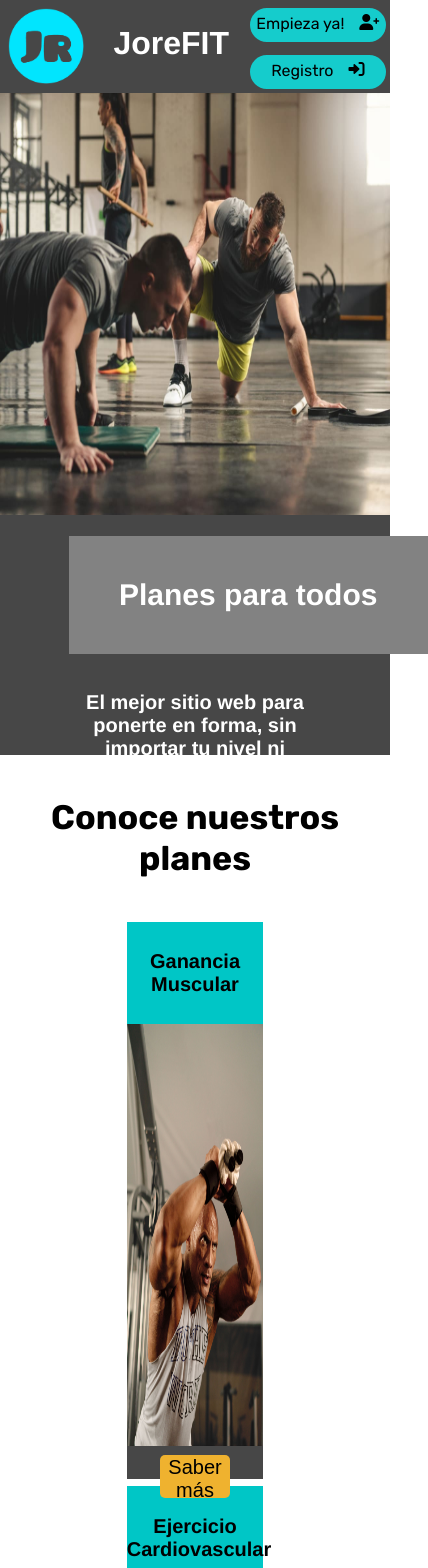
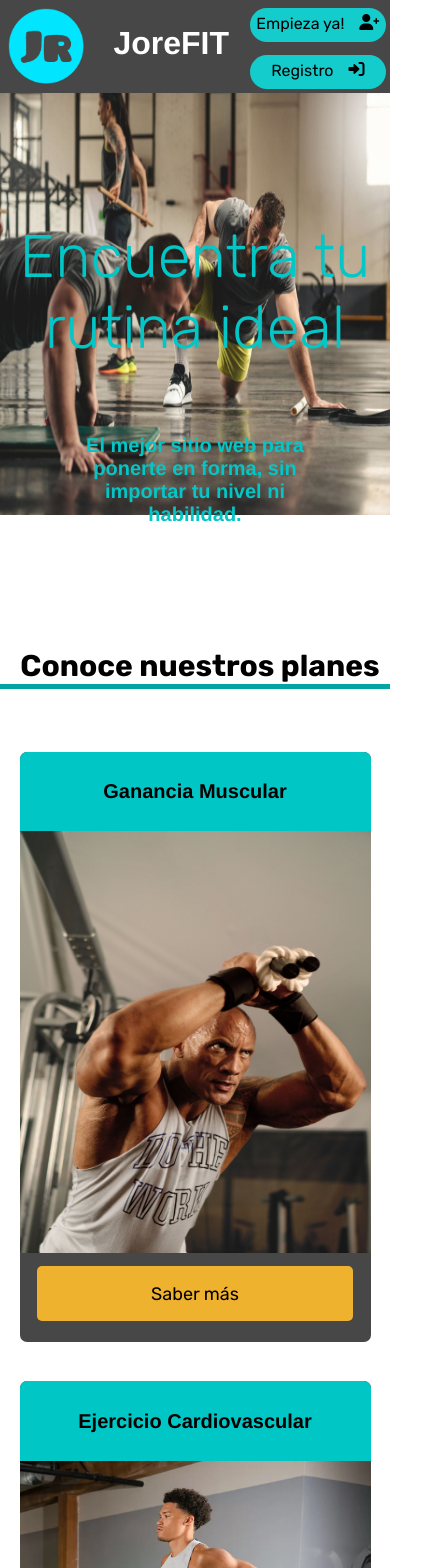
Before and after one commit to JoanCasanovasSalvatella/JoreFit, an Angular app: page / in a window 390 px wide. Shown: the top 1568 px of the page, 428 px wide, since content can reach past the window. Built offline with nearby package versions, Linux system fonts and the light colour scheme.

Commit message:
pagine de inicio responsiva

```diff
--- a/src/app/index-content/index-content.component.css
+++ b/src/app/index-content/index-content.component.css
@@ -1,6 +1,73 @@
+/*Imports de fuentes*/
+@import url('https://fonts.googleapis.com/css2?family=Rubik:wght@300;400;500;700&display=swap');
+
+/**/
+*{
+  font-family:'Rubik';
+}
+
+img{
+  width: 100%;
+  height: 50vh;
+}
+
+.title{
+  background-color: none;
+  margin-top: -40vh;
+  color:#04c6c6;
+  justify-self: center;
+  font-size: 30px;
+}
+
+.subtitle{
+  height: 15vh;
+  margin-top: -2vh;
+}
+
+h3.lowText{
+  width: 100%;
+  color:#04c6c6;
+  font-family: Helvetica;
+}
+
+.title h1{
+  font-weight: lighter;
+}
+
+.apartado{
+  margin-top: 107px;
+  width: 100%;
+  height: 10vh;
+}
+
+.apartado span{
+  padding-left: 10px;
+  font-size: 30px;
+  font-weight: bold;
+}
+
+.apartado hr{
+  border: none;
+  height: 5px;
+  background-color: #04a4a4;
+  margin-top: 0px;
+  margin-bottom: 50px;
+}
+
 .planes-container{
   width: 100%;
   justify-items: center;
+  justify-content: center;
+  border-radius: 7px;
+  display: flex;
+  flex-wrap: wrap;
+}
+
+.titulo{
+  background-color: #00c6c6;
+  padding-top: 1vh;
+  padding-bottom: 1vh;
+  border-radius: 7px 7px 0px 0px;
 }
 
 .card{
@@ -9,17 +76,7 @@
   width: 35%;
   margin: 2vw;
   text-align: center;
-}
-
-img{
-  width: 100%;
-  height: 50vh;
-}
-
-.subtitle{
-  background-color: #474747;
-  height: 30vh;
-  margin-top: -2vh;
+  border-radius: 7px;
 }
 
 .subtitle2{
@@ -51,12 +108,6 @@ h2.text{
   margin-top: 8vh;
   margin-left: 15vw;
   text-align: center;
-}
-
-h3.lowText{
-  width: 100%;
-  color: white;
-  font-family: Helvetica;
 }
 
 .encabezado2{
@@ -93,11 +144,6 @@ h3.lowText{
   margin: 0 auto;
 }
 
-.titulo{
-  background-color: #00c6c6;
-  padding-top: 1vh;
-  padding-bottom: 1vh;
-}
 
 h3{
   font-size: 20px;
@@ -129,98 +175,132 @@ h3{
   text-align: center;
 }
 
-@media (max-width: 320px) {
-  .contenido{
-    width: 100%;
-  }
-  .mainIMG{
-    width: 167vw;
-    height: auto;
+@media (max-width: 425px){
+  h1{
+    text-align: center;
   }
 
-  .planes{
-    width: 167vw;
+  .apartado{
+    text-align: center;
   }
 
   .planes-container{
     justify-items: center;
+    display: grid;
   }
 
-  .card {
-    width: 93%;
+  .card{
+    width: 90%;
     margin: 5vw;
-    height: 100vh;
+    height: 70vh;
     font-size: 30px;
   }
 
-  h3{
-    font-size: 27px;
+  .seeMore{
+    width: 90%;
+    height: 6.5vh;
+    font-size: 18px;
   }
 
-  img {
-    height: 76vh;
+  .seePlans{
+    width: 80vw;
+    border: none;
+    height: 5vh;
+    font-size: 18px;
   }
+}
 
-  .container{
-    width: 100%;
-  }
-
-  .seeMore {
-    width: 100vw;
-    height: 8vh;
-    font-size: 26px;
-  }
-
-  .seePlans {
-    width: 100vw;
-    height: 8vh;
-    font-size: 26px;
-    margin-top: 20px;
-  }
-
-  .subtitle {
-    height: auto;
-    width: 166.8vw;
-    justify-items: center;
-  }
-
-  .texto {
-    width: 90%;
-    margin-top: 5vh;
+@media (max-width: 375px){
+  h1{
     text-align: center;
   }
 
-  .subtitle2 {
-    width: 50vw;
-    padding: 5vh;
-    font-size: 14px;
-    margin-right: 45vw;
+  .apartado{
+    text-align: center;
   }
 
-  h2.text {
-    font-size: 24px;
-    width: 90vw;
-    padding: 3vh;
+  .texto{
+    margin-top: -5px;
+    margin-left: -5px;
+    justify-self: center;
   }
 
-  .linea {
-    max-width: 300px;
+  .planes-container{
+    justify-items: center;
+    display: grid;
   }
 
-  .seccion {
-    font-size: 28px;
+  .card{
+    width: 90%;
+    margin: 5vw;
+    height: 70vh;
+    font-size: 30px;
   }
 
-  .rutina {
-    width: 80vw;
+  .seeMore{
+    width: 90%;
+    height: 6.5vh;
+    font-size: 18px;
   }
 
-  .plan {
-    width: 90%;
-    flex-direction: column;
+  .seePlans{
+    width: 80vw;
+    border: none;
+    height: 5vh;
+    font-size: 18px;
+  }
+}
+
+@media (max-width: 320px) {
+  .contenido{
+    width: 167%;
+    height: 100vh;
+    margin-left: 0;
+    margin-right: 0;
+    padding-left: 0;
+    padding-right: 0;
   }
 
-  .encabezado2{
-    width: 99%;
+  h1{
+    text-align: center;
+  }
+
+  h3{
+    font-size: 25px;
+    font-family: Helvetica;
+  }
+
+  .apartado{
+    text-align: center;
+  }
+
+  .texto{
+    margin-top: -5px;
+    justify-self: center;
+  }
+
+  .planes-container{
+    justify-items: center;
+    display: grid;
+  }
+
+  .card{
+    width: 90%;
+    margin: 5vw;
+    height: 72vh;
+    font-size: 30px;
+  }
+
+  .seeMore{
+    width: 90%;
+    height: 6.5vh;
+    font-size: 25px;
+  }
+
+  .seePlans{
+    width: 135vw;
+    border: none;
+    height: 6vh;
+    font-size: 25px;
   }
 }
--- a/src/app/index-content/index-content.component.html
+++ b/src/app/index-content/index-content.component.html
@@ -1,24 +1,22 @@
 <div class="contenido">
-  <img src="assets/indexImage.jpg">
-
-  <!-- Titulo -->
+  <div class="head">
+    <img src="assets/indexImage.jpg">
+    <div class="title">
+      <h1>Encuentra tu rutina ideal</h1>
+    </div>
+  </div>
   <div class="subtitle">
-    <div class="subtitle2">
-      <h2 class="text">Planes para todos</h2>
-    </div>
     <!-- Subtitulo -->
     <div class="texto">
       <h3 class="lowText">El mejor sitio web para ponerte en forma, sin importar tu nivel ni habilidad.</h3>
     </div>
   </div>
-
-  <!-- Seccion de planes -->
-  <div class="planes">
+   <!-- Seccion de planes -->
+   <div class="planes">
     <!-- Titulo del apartado -->
-    <div class="encabezado2">
-      <div class="linea"></div>
-      <span class="seccion">Conoce nuestros planes</span>
-      <div class="linea"></div>
+    <div class="apartado">
+      <span class="seccion" aria-label="Mis planes">Conoce nuestros planes</span>
+      <hr>
     </div>
 
     <!-- Targetas de varios planes -->
@@ -35,8 +33,10 @@
         </div>
       }
     </div>
+
     <div class="verMas">
       <button class="seePlans" routerLink="/listPlans">Ver mas planes</button>
     </div>
     <br>
-<app-footer></app-footer>
+
+    <app-footer></app-footer>
```
